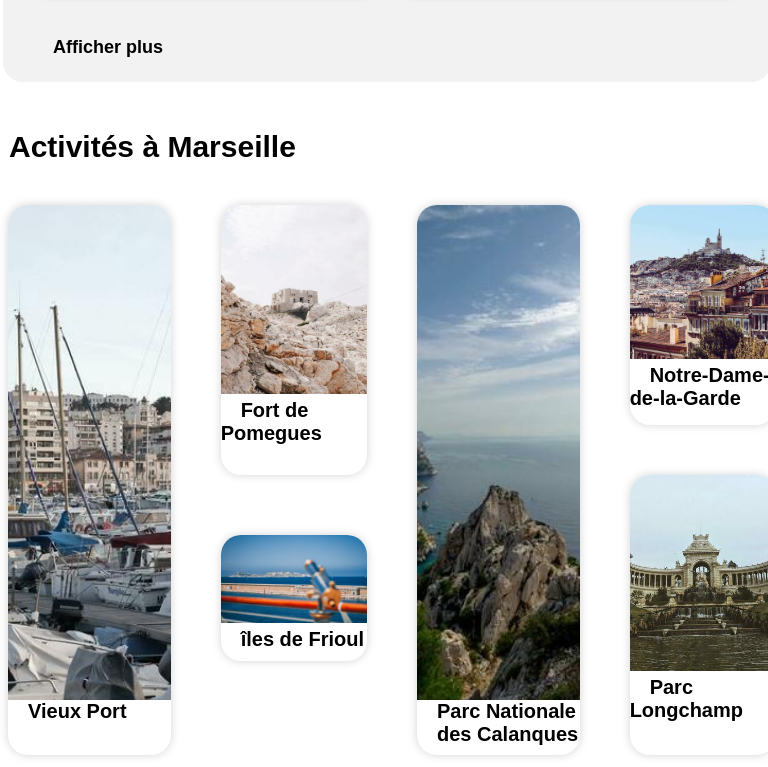
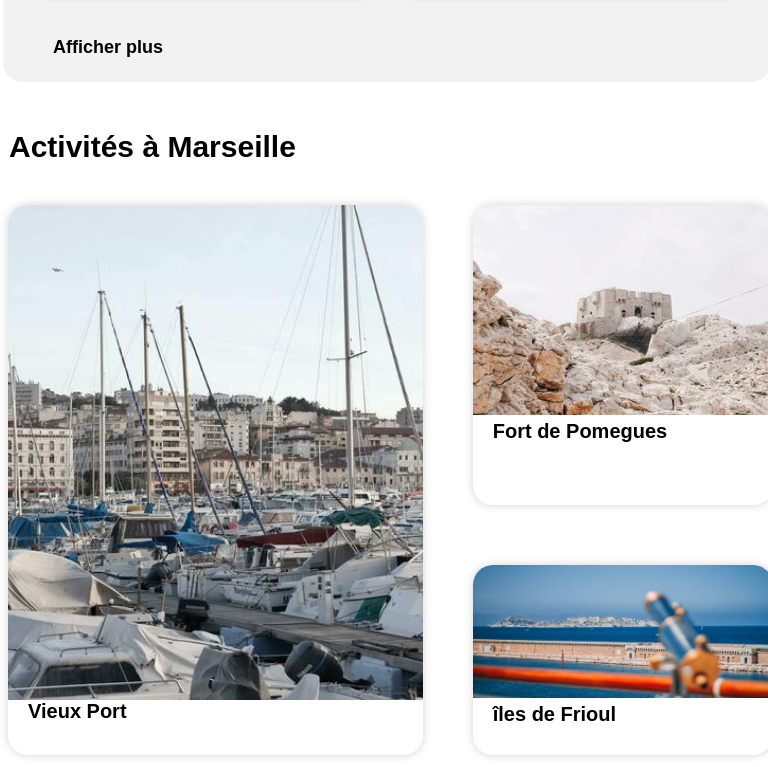
Before and after one commit to sbb400/projet-2, a plain HTML site: page index.html in a window 768 px wide. Shown: the part 2273-3040 px from the top of the page. Drawn offline with Linux system fonts and the light colour scheme; a script that the page names is missing.

Commit message:
version96

```diff
--- a/styles5.css
+++ b/styles5.css
@@ -98,7 +98,7 @@ align-items: center;
 }
 .footer-block1
 {
-    width: 90%;
+    width: 100%;
     flex-direction: row; justify-content: space-between;
     line-height: 44px;
     margin-left: 10px;
@@ -549,11 +549,9 @@ aside
     margin: -20px 10px 50px 10px;
     display: inline-table;
 }
-.activites
-{
+.activites{
 
     margin-left: 1px;
-
 }
 
 .prix
@@ -1077,21 +1075,27 @@ justify-content: space-around;
 @media all and (min-width: 668px) and (max-width: 1024px) {
   body {
     width: 100%;
+    font-size: 20px;
   }
   #calanques {
-    width: 50%;
-    margin-left: 0em;
+    width: 54%;
   }
 
-  .bloc-fort-iles {
-    width: 45%;
+  #ilesfrioul{
+    width: 300px;
   }
-  .bloc-ndg-longchamp {
-    width: 45%;
-    margin-right: 0em;
+  #fortpomegues{
+    width: 300px;
+  }
+  #ndg{
+    width: 300px;
+  }
+  #longchamp
+  {
+    width: 300px;
   }
   #vieuxport {
-    width: 50%;
+    width: 54%;
   }
   .filtres {
     width: 42em;
@@ -1135,11 +1139,14 @@ width: 230px;
   #loisirs {
     display: flex;
     width: 100%;
+    flex-direction: row;
     flex-wrap: wrap;
   }
 
   .bloc-act {
     display: flex;
+    flex-direction: row;
+    flex-wrap: wrap;
   }
   .populaires-img {
     width: 81%;
```
